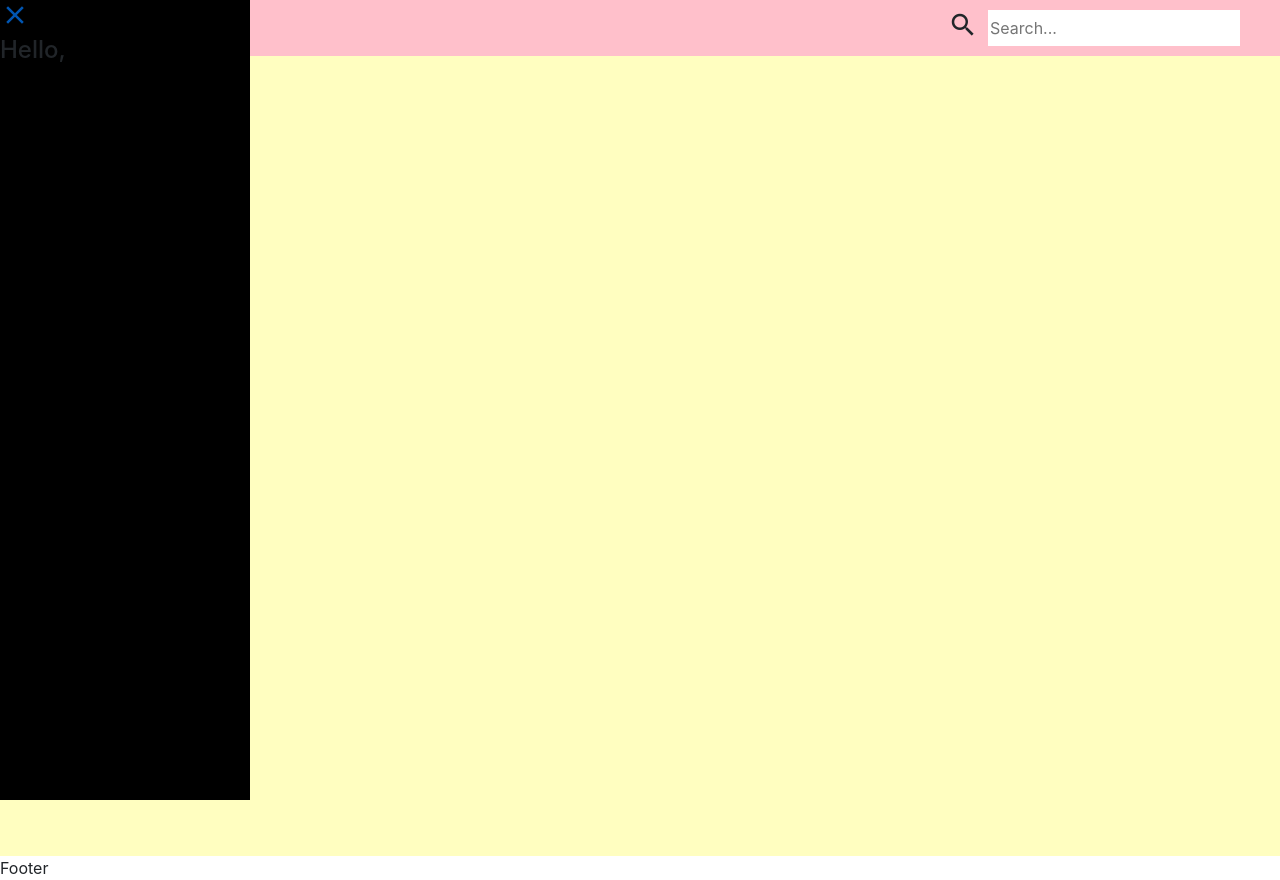
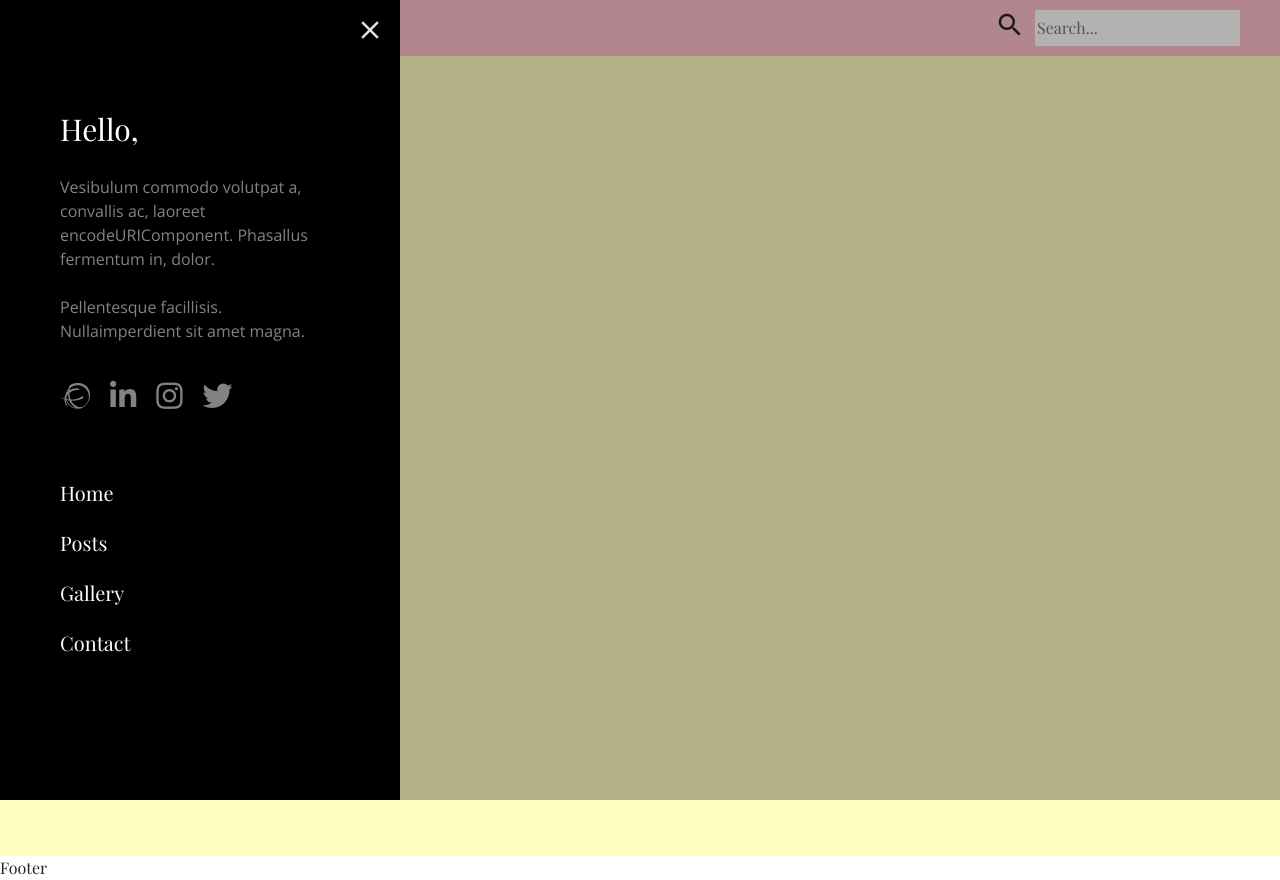
Before and after one commit to AlexMischenko/mockup-playground, a React (Create React App) app: page / in a window 1280 px wide. Built offline with nearby package versions, Linux system fonts and the light colour scheme.

Commit message:
added basic SideDrawer layout & styles

```diff
--- a/public/index.html
+++ b/public/index.html
@@ -20,7 +20,16 @@
       Learn how to configure a non-root public URL by running `npm run build`.
     -->
     <link rel="stylesheet" href="https://fonts.googleapis.com/icon?family=Material+Icons" />
+    <link
+      rel="stylesheet"
+      href="https://use.fontawesome.com/releases/v5.6.3/css/all.css"
+      integrity="sha384-UHRtZLI+pbxtHCWp1t77Bi1L4ZtiqrqD80Kn4Z8NTSRyMA2Fd33n5dQ8lWUE00s/"
+      crossorigin="anonymous"
+    />
     <link href="https://fonts.googleapis.com/css?family=Raleway" rel="stylesheet" />
+    <link href="https://fonts.googleapis.com/css?family=Roboto+Slab" rel="stylesheet" />
+    <link href="https://fonts.googleapis.com/css?family=Open+Sans" rel="stylesheet" />
+    <link href="https://fonts.googleapis.com/css?family=Playfair+Display" rel="stylesheet" />
     <title>React App</title>
   </head>
   <body>
--- a/src/containers/Layout/SideDrawer/index.js
+++ b/src/containers/Layout/SideDrawer/index.js
@@ -4,12 +4,43 @@ const SideDrawer = () => (
   <div className="side-drawer-ovelay">
     <div className="side-drawer">
       <div className="side-drawer-close-btn">
-        <a className="menu-close-btn" href="#" onClick={() => alert('Open SideDrawer')}>
+        <a className="menu-close-btn" href="#" onClick={() => alert('Close SideDrawer')}>
           <i className="material-icons md-30">close</i>
         </a>
       </div>
-      <div className="side-drawer-message">
-        <h4>Hello,</h4>
+      <div className="side-drawer-content">
+        <div className="side-drawer-header">
+          <h4>Hello,</h4>
+          <div className="side-drawer-message">
+            Vesibulum commodo volutpat a, convallis ac, laoreet encodeURIComponent. Phasallus fermentum in, dolor.
+            <br />
+            <br />
+            Pellentesque facillisis. Nullaimperdient sit amet magna.
+          </div>
+          <div className="side-drawer-social">
+            <a className="social-link" href="https://www.google.com">
+              <i className="fab fa-ravelry" />
+            </a>
+            <a className="social-link" href="https://www.linkedin.com/">
+              <i class="fab fa-linkedin-in" />
+            </a>
+            <a className="social-link" href="https://www.instagram.com">
+              <i class="fab fa-instagram" />
+            </a>
+            <a className="social-link" href="https://twitter.com">
+              <i class="fab fa-twitter" />
+            </a>
+          </div>
+        </div>
+
+        <div className="side-drawer-menu">
+          <ui>
+            <li className="side-drawer-menu-item">Home</li>
+            <li className="side-drawer-menu-item">Posts</li>
+            <li className="side-drawer-menu-item">Gallery</li>
+            <li className="side-drawer-menu-item">Contact</li>
+          </ui>
+        </div>
       </div>
     </div>
   </div>
--- a/src/scss/custom.scss
+++ b/src/scss/custom.scss
@@ -33,6 +33,10 @@
     transform: rotate(360deg);
   }
 }
+* {
+  font-family: Playfair Display, Open Sans, Roboto Slab, Arial, Helvetica, sans-serif;
+}
+
 .wrapper {
   position: absolute;
   top: 0;
@@ -77,11 +81,71 @@ a.menu-toggle-btn:hover {
   outline: none;
 }
 
+.side-drawer-ovelay {
+  position: absolute;
+  height: 100%;
+  width: 100%;
+  background-color: rgba(0, 0, 0, 0.3);
+}
 .side-drawer {
   position: absolute;
   height: 100%;
-  width: 250px;
+  width: 400px;
+  color: white;
   background-color: black;
+}
+.side-drawer-close-btn {
+  display: flex;
+  justify-content: flex-end;
+  padding-top: 15px;
+  padding-right: 15px;
+}
+a.menu-close-btn {
+  color: rgb(226, 226, 226);
+}
+a.menu-close-btn:hover {
+  color: rgba(226, 226, 226, 0.5);
+}
+.side-drawer-content {
+  padding: 60px 60px;
+}
+.side-drawer-header {
+  padding-right: 20px;
+  padding-bottom: 30px;
+  border-bottom-color: rgb(131, 131, 131);
+  border-bottom-width: 1px;
+  // background-color: aquamarine;
+}
+.side-drawer-header > h4 {
+  padding-bottom: 20px;
+  font-size: 30px;
+}
+.side-drawer-message {
+  color: rgb(131, 131, 131);
+  font-family: Open Sans, Arial, Helvetica, sans-serif;
+}
+.side-drawer-social {
+  padding-top: 30px;
+  color: rgb(131, 131, 131);
+}
+.social-link {
+  margin-right: 20px;
+  font-size: 30px;
+  color: rgb(131, 131, 131);
+}
+.social-link:hover {
+  color: aquamarine;
+}
+.side-drawer-menu {
+  margin-top: 30px;
+}
+.side-drawer-menu > ul {
+  list-style: none;
+}
+.side-drawer-menu-item {
+  padding-bottom: 20px;
+  list-style: none;
+  font-size: 20px;
 }
 
 .home-page {
```
